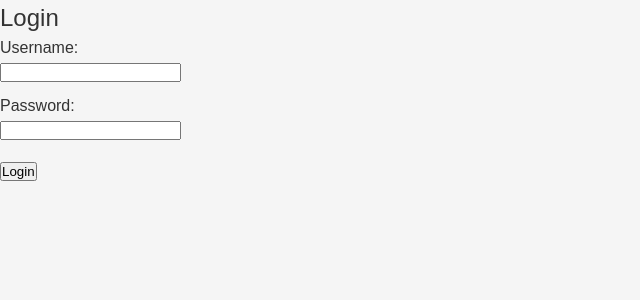
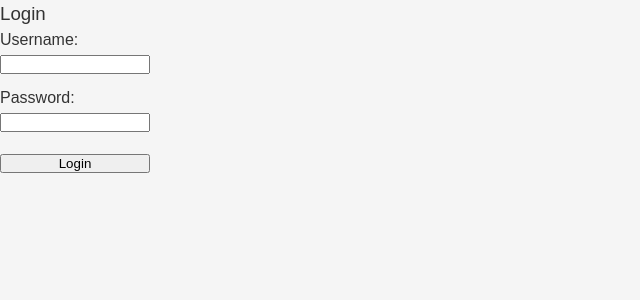
Before and after one commit to tonantr/auto-service-log, a React (Create React App) app in the folder frontend/: page /login in a window 1280 px wide. Shown: the top 300 px of the page, without its empty margins (0-640 px from the left). Built offline with nearby package versions, Linux system fonts and the light colour scheme.

Commit message:
added input-button in app.css

```diff
--- a/frontend/src/App.css
+++ b/frontend/src/App.css
@@ -154,3 +154,7 @@ h1, h2, h3, h4, h5, h6 {
     transform: rotate(360deg);
   }
 }
+
+.input-button {
+  width: 150px;
+}
--- a/frontend/src/components/auth/Login.js
+++ b/frontend/src/components/auth/Login.js
@@ -4,7 +4,7 @@ import { useNavigate } from 'react-router-dom';
 
 function Login() {
     const [username, setUsername] = useState('');
-    const [password, setPassword] = useState(null);
+    const [password, setPassword] = useState('');
     const [error, setError] = useState('');
 
     const navigate = useNavigate();
@@ -37,7 +37,7 @@ function Login() {
 
     return (
         <div className="login-container">
-            <h2>Login</h2>
+            <h3>Login</h3>
             <form onSubmit={login}>
                 <div style={{ marginBottom: '10px' }}>
                     <div>
@@ -46,9 +46,10 @@ function Login() {
                     <input
                         id="username"
                         type="text"
-                        value={username}
+                        value={username || ''}
                         onChange={(e) => setUsername(e.target.value)}
                         required
+                        className="input-button"
                     />
                 </div>
                 <div style={{ marginBottom: '10px' }}>
@@ -58,12 +59,13 @@ function Login() {
                     <input
                         id="password"
                         type="password"
-                        value={password}
+                        value={password || ''}
                         onChange={(e) => setPassword(e.target.value)}
                         required
+                        className="input-button"
                     />
                 </div>
-                <button type="submit" style={{ marginTop: '10px' }}>Login</button>
+                <button type="submit" style={{ marginTop: '10px'}} className="input-button">Login</button>
             </form>
 
             {error && <p className="error">{error}</p>}
--- a/frontend/src/components/dashboard/admin/AdminDashboard.js
+++ b/frontend/src/components/dashboard/admin/AdminDashboard.js
@@ -2,7 +2,7 @@ import React, { useState, useEffect } from "react";
 import { Link, Outlet, useNavigate } from "react-router-dom";
 
 function AdminDashboard() {
-    const [isAuthenticated, setIsAuthenticated] = useState(false);
+    const [isAuthenticated, setIsAuthenticated] = useState(null);
     const navigate = useNavigate();
 
     useEffect(() => {
@@ -17,8 +17,13 @@ function AdminDashboard() {
 
     const handleLogout = () => {
         localStorage.removeItem('access_token');
+        setIsAuthenticated(false);
         navigate("/login");
     };
+
+    if (isAuthenticated === null) {
+        return <div>Loading...</div>;
+    }
 
     if (!isAuthenticated) {
         return null;
```
